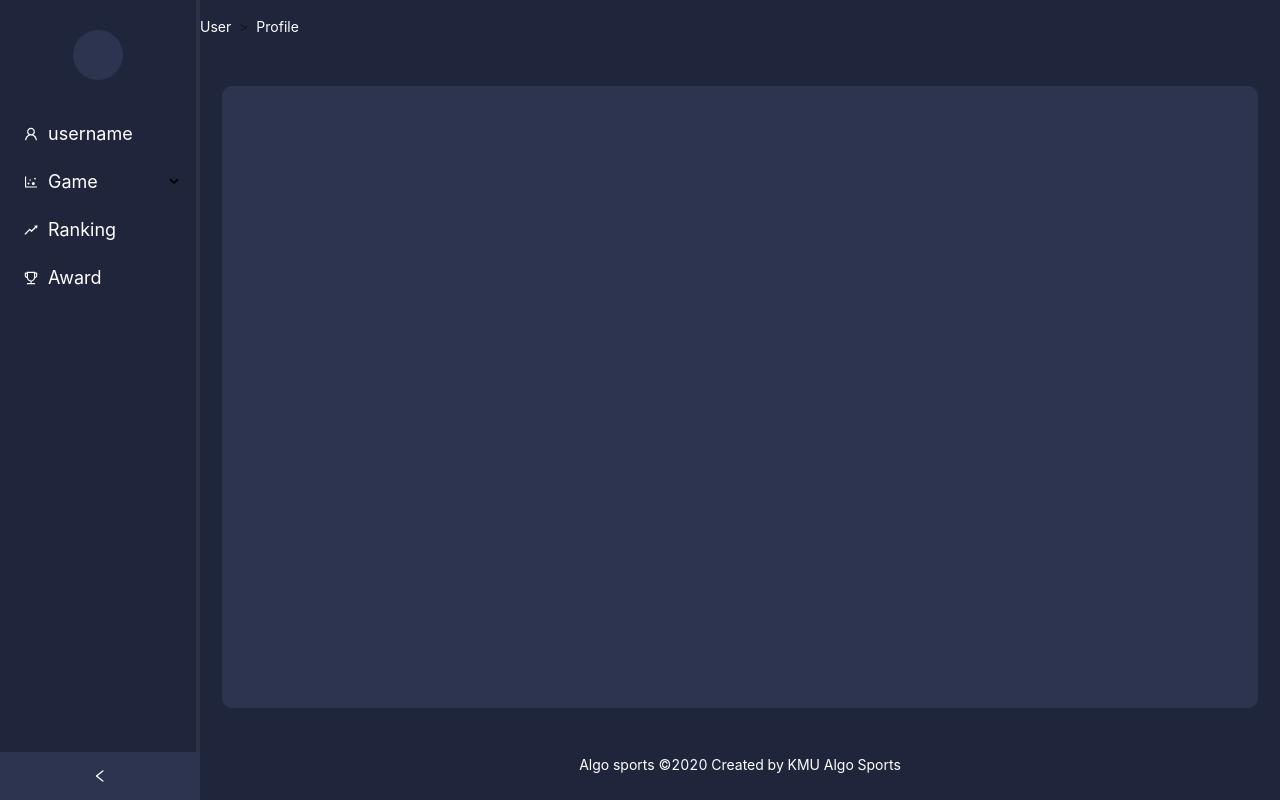
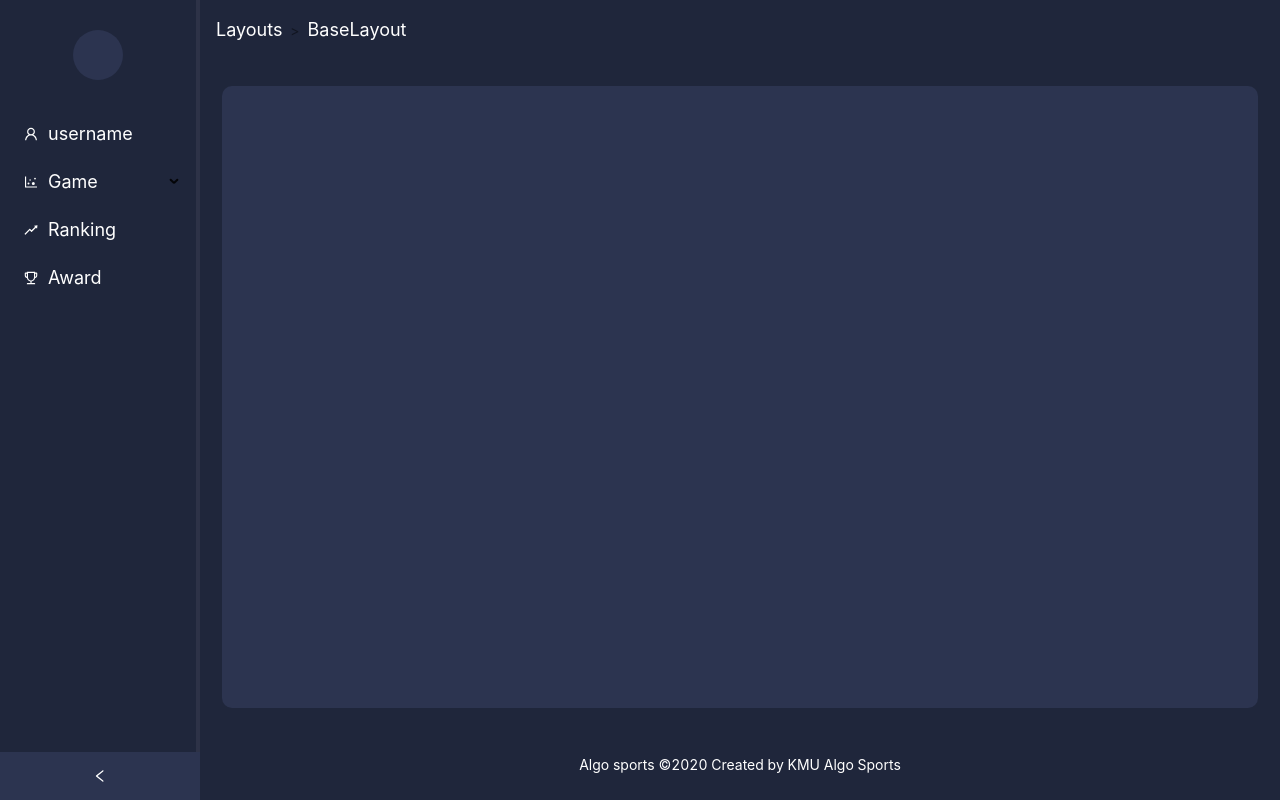
Before and after one commit to Algo-Sports/algo-sports-front, a Next.js app: page /layouts/baseLayout in a window 1280 px wide. Built offline with nearby package versions, Linux system fonts and the light colour scheme.

Commit message:
feat: 동적 breadcrumb

```diff
--- a/pages/layouts/siderLayout.js
+++ b/pages/layouts/siderLayout.js
@@ -1,8 +1,7 @@
 import React, { Component } from 'react';
 import styles from '../../styles/siderLayout.module.css'
 import { Layout, Menu, Breadcrumb } from 'antd';
-import Link from 'next/link';
-import Router from 'next/router'
+import { withRouter } from 'next/router'
 import {
   DotChartOutlined,
   RiseOutlined,
@@ -20,9 +19,22 @@ class SiderLayout extends Component {
     collapsed: false,
   };
 
+  capitalizeFirstLetter(str) {
+    return str.charAt(0).toUpperCase() + str.slice(1);
+  }
   constructor(props) {
     super(props);
-    this.location = this.props.location;
+    this.pathname = this.props.router.pathname;
+
+    this.path = this.pathname.split('/').filter(i => i);
+    this.BreadcrumbItems = this.path.map((val, idx) => {
+      const url = `/${this.path.slice(0, idx+1).join('/')}`
+      return (
+        <Breadcrumb.Item key = {url} className={styles.breadcrumbItem} onClick  = {() => this.props.router.push({url})}>
+            {this.capitalizeFirstLetter(val)}
+        </Breadcrumb.Item>
+      )
+    })
   }
 
   onCollapse = collapsed => {
@@ -34,23 +46,23 @@ class SiderLayout extends Component {
     return (
       <Layout style={{ minHeight: '100vh' }}>
         <Sider className={styles.leftSideNav} collapsible collapsed={this.state.collapsed} onCollapse={this.onCollapse}>
-          <div className={styles.logo} onClick  = {() => Router.push('/')}/>
+          <div className={styles.logo} onClick  = {() => this.props.router.push('/')}/>
           <Menu className={styles.leftSideNavMenu} mode="inline">
-            <Menu.Item className={styles.leftSideNavMenuItem} key="1" icon={<UserOutlined />} onClick  = {() => Router.push('/profile')}>
+            <Menu.Item className={styles.leftSideNavMenuItem} key="1" icon={<UserOutlined />} onClick  = {() => this.props.router.push('/profile')}>
               username
             </Menu.Item>
             <SubMenu className={styles.leftSideNavSubMenu} key="GameOption" icon={<DotChartOutlined />} title="Game">
-              <Menu.Item className={styles.leftSideNavSubMenuItem} key="gameList" onClick  = {() => Router.push('/gamelist')}>
+              <Menu.Item className={styles.leftSideNavSubMenuItem} key="gameList" onClick  = {() => this.props.router.push('/gamelist')}>
                 Game List
               </Menu.Item>
-              <Menu.Item className={styles.leftSideNavSubMenuItem} key="createGame" onClick  = {() => Router.push('/createGame')}>
+              <Menu.Item className={styles.leftSideNavSubMenuItem} key="createGame" onClick  = {() => this.props.router.push('/createGame')}>
                 Create Game
               </Menu.Item>
             </SubMenu>
-            <Menu.Item className={styles.leftSideNavMenuItem} key="2" icon={<RiseOutlined />} onClick  = {() => Router.push('/ranking')}>
+            <Menu.Item className={styles.leftSideNavMenuItem} key="2" icon={<RiseOutlined />} onClick  = {() => this.props.router.push('/ranking')}>
               Ranking
             </Menu.Item>
-            <Menu.Item className={styles.leftSideNavMenuItem} key="3" icon={<TrophyOutlined />} onClick  = {() => Router.push('/award')}>
+            <Menu.Item className={styles.leftSideNavMenuItem} key="3" icon={<TrophyOutlined />} onClick  = {() => this.props.router.push('/award')}>
               Award
             </Menu.Item>
 
@@ -59,8 +71,7 @@ class SiderLayout extends Component {
         <Layout className={styles.siteLayout}>
           <Header className={styles.topNav}>
             <Breadcrumb className={styles.breadcrumb} separator=">">
-              <Breadcrumb.Item className={styles.breadcrumbItem}>User</Breadcrumb.Item>
-              <Breadcrumb.Item className={styles.breadcrumbItem}>Profile</Breadcrumb.Item>
+              {this.BreadcrumbItems}
             </Breadcrumb>
           </Header>
           <Content className={styles.content}>
@@ -68,11 +79,11 @@ class SiderLayout extends Component {
               {this.props.children}
             </div>
           </Content>
-    <Footer className={styles.footer}> Algo sports ©2020 Created by KMU Algo Sports {this.location}</Footer>
+    <Footer className={styles.footer}> Algo sports ©2020 Created by KMU Algo Sports</Footer>
         </Layout>
       </Layout>
     )
   }
 }
 
-export default SiderLayout;
+export default withRouter(SiderLayout);
--- a/styles/siderLayout.module.css
+++ b/styles/siderLayout.module.css
@@ -45,11 +45,12 @@
 }
 
 .breadcrumb {
-    margin: 16px 0;
+    margin: 16px 0 0 16px;
     color: white;
 }
 
 .breadcrumbItem {
+    font-size: large;
     color: white
 }
 
```
